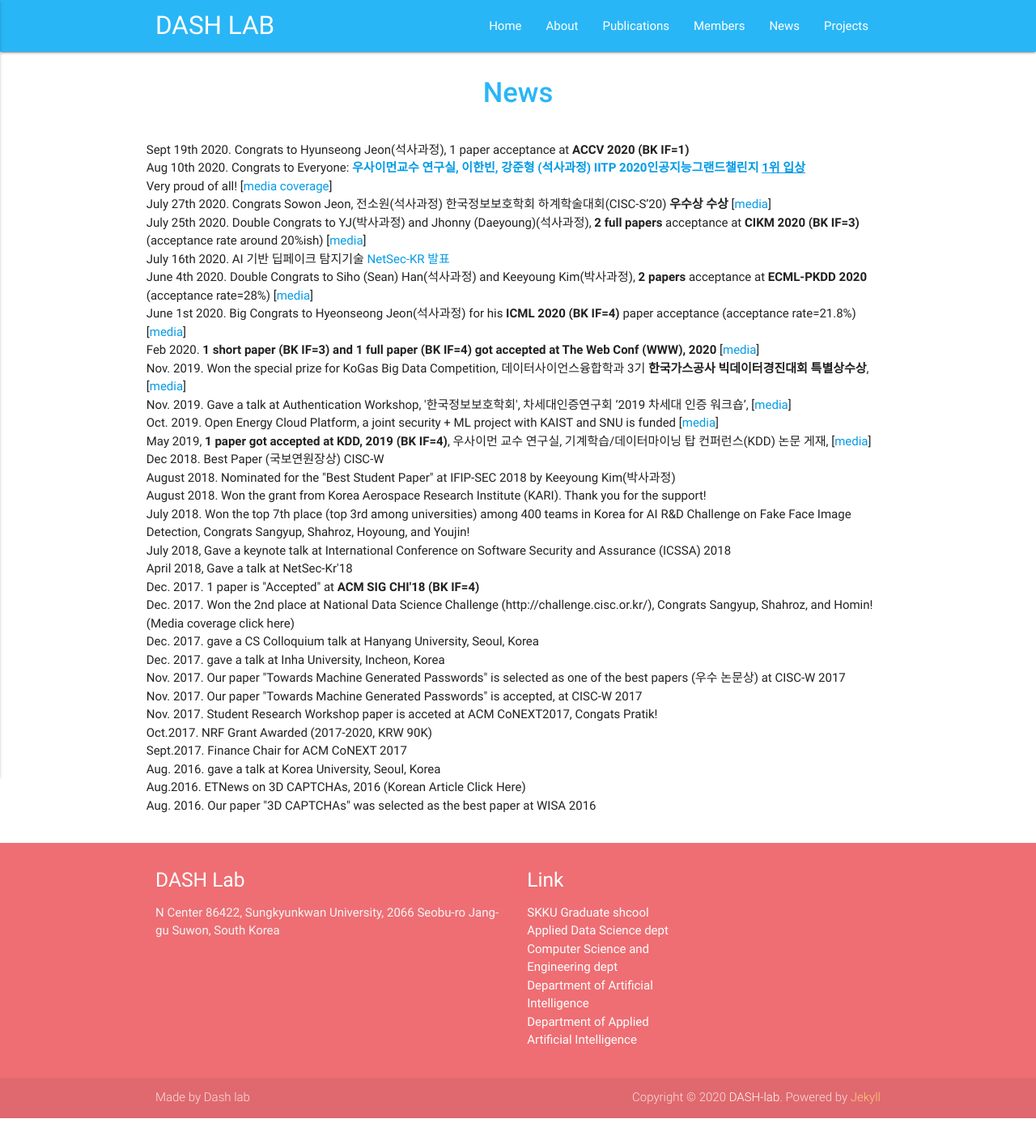
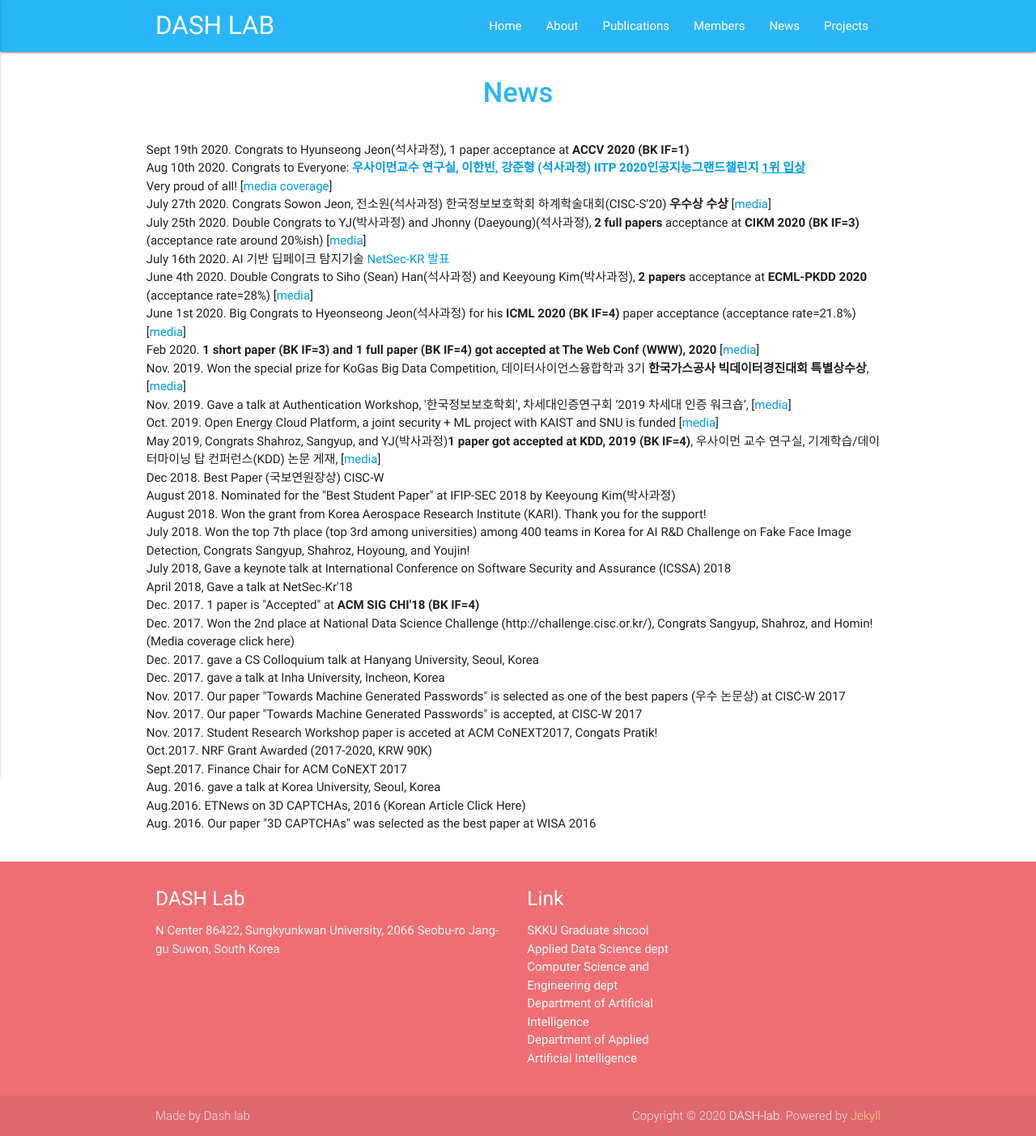
Before and after one commit to Yurim990507/DASH-Lab.github.io, a Jekyll site: the page built from example4.md, in a window 1280 px wide. Shown: the whole page at 81% size. Built offline with Jekyll 4.4.1, drawn with Linux system fonts in a browser that asks for light colours; before the commit the page ends 1381 px from its top, so only the background shows below that.

Commit message:
Update example4.md

```diff
--- a/example4.md
+++ b/example4.md
@@ -23,7 +23,7 @@ Nov. 2019. Won the special prize for KoGas Big Data Competition, 데이터사이
 Nov. 2019. Gave a talk at Authentication Workshop, '한국정보보호학회', 차세대인증연구회 ‘2019 차세대 인증 워크숍’, [<a href="http://www.youthdaily.co.kr/news/article.html?no=21734">media</a>]<br>
 
 Oct. 2019. Open Energy Cloud Platform, a joint security + ML project with KAIST and SNU is funded [<a href="https://www.oecp.kaist.ac.kr/members">media</a>] <br>
-May 2019, <b>1 paper got accepted at KDD, 2019 (BK IF=4)</b>, 우사이먼 교수 연구실, 기계학습/데이터마이닝 탑 컨퍼런스(KDD) 논문 게재, [<a href="https://cs.skku.edu/edures/research/view/4225">media</a>] <br>
+May 2019, Congrats Shahroz, Sangyup, and YJ(박사과정)<b>1 paper got accepted at KDD, 2019 (BK IF=4)</b>, 우사이먼 교수 연구실, 기계학습/데이터마이닝 탑 컨퍼런스(KDD) 논문 게재, [<a href="https://cs.skku.edu/edures/research/view/4225">media</a>] <br>
 
 Dec 2018. Best Paper (국보연원장상) CISC-W <br>
 August 2018. Nominated for the "Best Student Paper" at IFIP-SEC 2018 by Keeyoung Kim(박사과정) <br>
```
